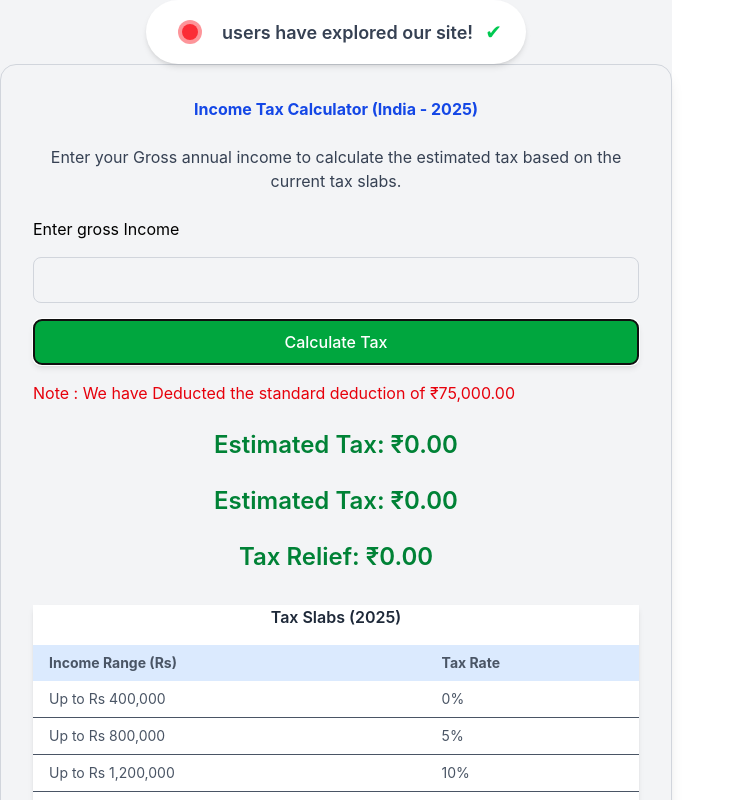
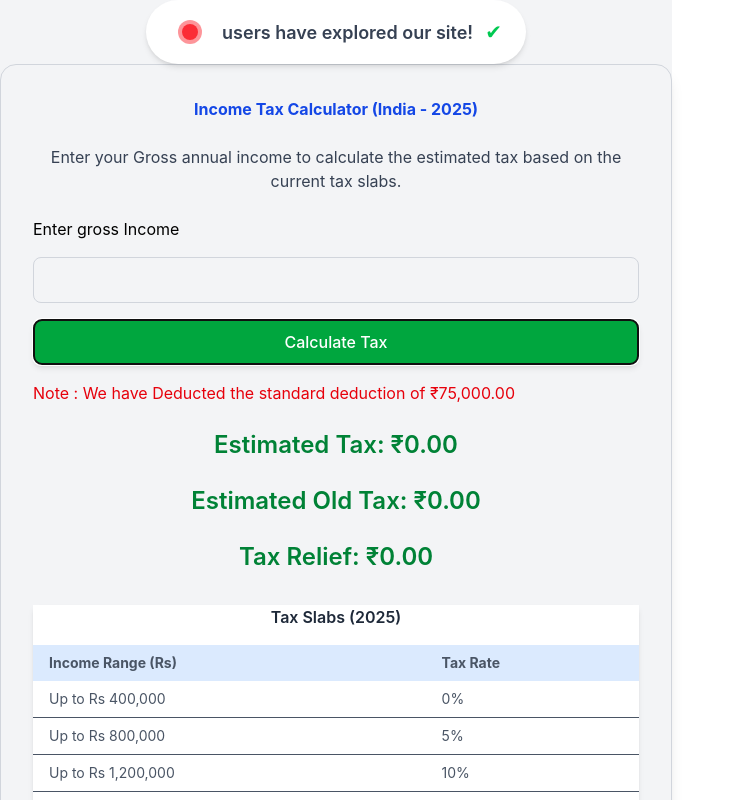
Before and after one commit to kumaraswamyDR/tax-calculator, a React (Vite) app: page / in a window 1280 px wide. Both pictures are taken after typing "Sample" into the empty fields and a click on the button "Calculate Tax". Shown: the top 800 px of the page, without its empty margins (0-735 px from the left). Built offline with nearby package versions, Linux system fonts and the light colour scheme; no server answers; the database is empty.

Commit message:
Updated old tax

```diff
--- a/src/TaxCalculator.tsx
+++ b/src/TaxCalculator.tsx
@@ -148,7 +148,7 @@ const handleInputChange = (e: React.ChangeEvent<HTMLInputElement>) => {
           transition={{ duration: 0.3 }}
           className="mt-6 text-2xl font-semibold text-center text-green-700"
         >
-          <p>Estimated Tax: {new Intl.NumberFormat("en-IN", { style: "currency", currency: "INR" }).format(oldTax)}</p>
+          <p>Estimated Old Tax: {new Intl.NumberFormat("en-IN", { style: "currency", currency: "INR" }).format(oldTax)}</p>
           </motion.p>
       )}
 
```
